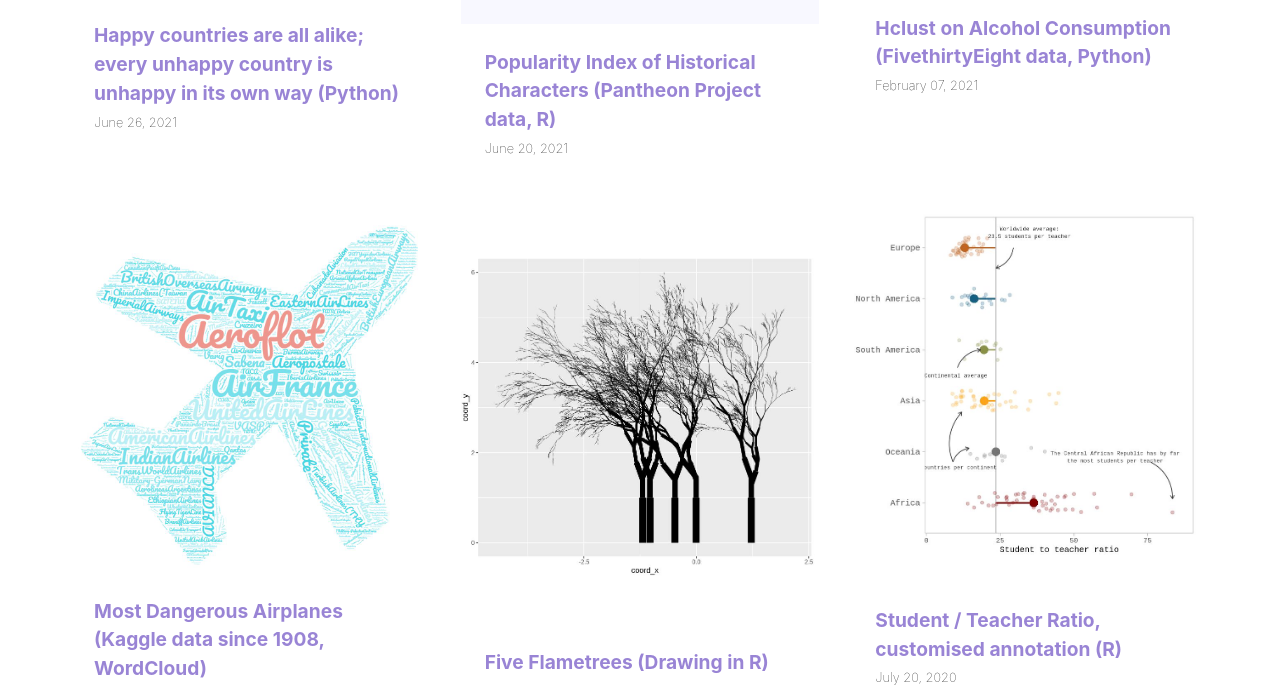
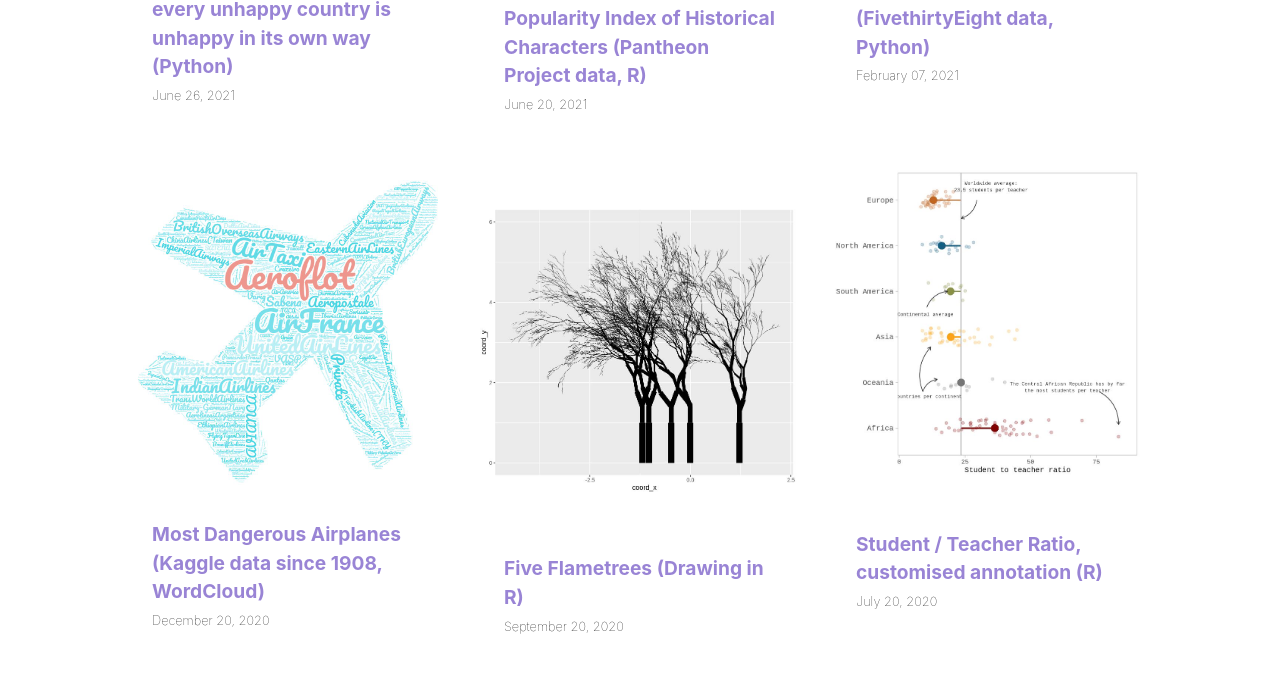
Before and after one commit to Rachelios/portfolio-page, a Gatsby site: page / in a window 1280 px wide. Shown: the part 803-1488 px from the top of the page. Built offline with nearby package versions, Linux system fonts and the light colour scheme; Gatsby itself is replaced by a stand-in of ours.

Commit message:
📔 update

```diff
--- a/src/styles/global.scss
+++ b/src/styles/global.scss
@@ -67,10 +67,12 @@
 }
 .site-wrapper {
   padding: 32px;
-  max-width: 1140px;
+  max-width: 1024px;
+  max-height: 768px;
   margin: 0 auto;
   img {
     max-width: 100%;
+    max-height: 100%;
   }
 }
 .navigation {
```
